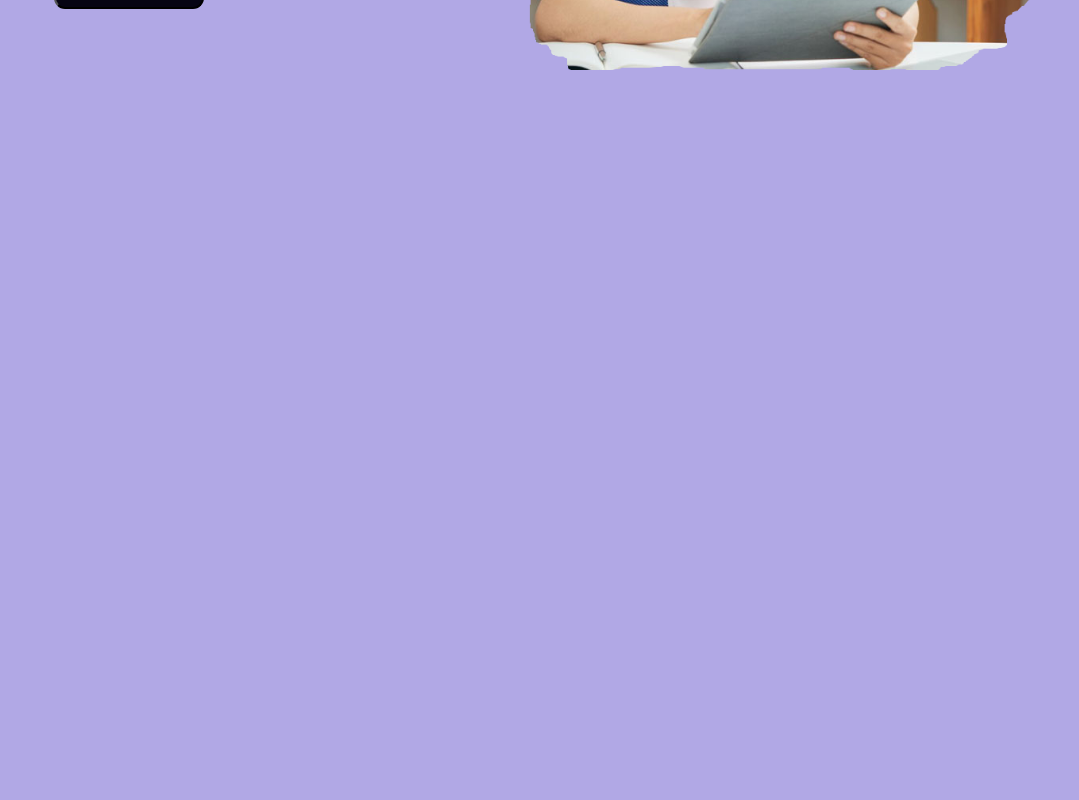
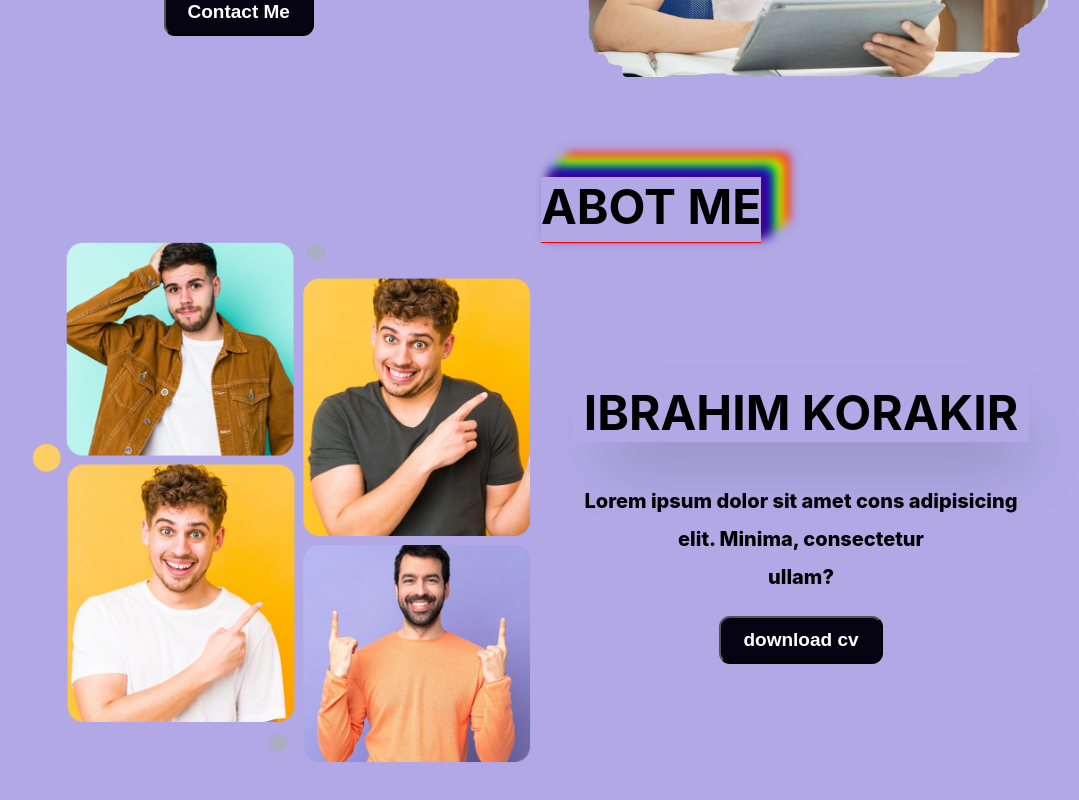
Before and after one commit to ibrahim-koraikir1/Portfolio-Website, a React (Create React App) app: page / in a window 1280 px wide. Shown: the part 424-1224 px from the top of the page, without its empty margins (99-1178 px from the left). Before the commit the page ends 800 px from the top, so only its background shows below. Built offline with nearby package versions, Linux system fonts and the light colour scheme.

Commit message:
about me part

```diff
--- a/src/App.js
+++ b/src/App.js
@@ -2,12 +2,14 @@ import logo from './logo.svg';
 import './App.css';
 import Nav from './componets/nav/Nav';
 import Home from './componets/nav/home/Home';
+import About from './componets/about/About';
 function App() {
   return (
     <div className="App">
 
       <Nav/>
      <Home/>
+     <About/>
     </div>
   );
 }
--- /dev/null
+++ b/src/componets/about/About.js
@@ -0,0 +1,22 @@
+import React from 'react'
+import about from "../../about.png"
+
+import "./about.css"
+
+export default function About() {
+  return (
+    <div className='about-1'>
+        <h1 className='aboutme'> abot me</h1>
+        <div className='img1'>
+            <img src={about}/>
+        </div>
+        <div className='about-me'>
+           <h2>ibrahim korakir</h2>
+           <p>
+           Lorem ipsum dolor sit amet cons adipisicing elit. Minima, consectetur <br/> ullam?
+           </p>
+           <button className='btn'> download cv</button>
+        </div>
+    </div>
+  )
+}
--- /dev/null
+++ b/src/componets/about/about.css
@@ -0,0 +1,52 @@
+.about-1{
+    display: grid;
+    grid-template-columns: repeat(2, 2fr);
+    align-items: center;
+    justify-content: center;
+
+    width: 100%;
+    max-width: 1040px;
+    position: relative;
+    margin: 10rem auto;
+}
+.aboutme{
+    position: absolute;
+    top: -6rem;
+    left: 50%;
+    -webkit-box-shadow: 7px -5px 10px 0px #4B0082, 11px -9px 10px 0px #0000FF, 16px -14px 10px 0px #00FF00, 20px -17px 10px 0px #FFFF00, 24px -19px 10px 0px #FF7F00, 27px -23px 10px 0px #FF0000, 8px 10px 30px 11px rgba(0,0,0,0);
+    box-shadow: 7px -5px 10px 0px #4B0082, 11px -9px 10px 0px #0000FF, 16px -14px 10px 0px #00FF00, 20px -17px 10px 0px #FFFF00, 24px -19px 10px 0px #FF7F00, 27px -23px 10px 0px #FF0000, 8px 10px 30px 11px rgba(0,0,0,0);
+     font-size: 3rem;
+     background-color: transparent;
+     text-transform: uppercase;
+     border-bottom: 1px red solid;
+     padding-bottom: 6px;
+
+}
+.about-1 .about-me{
+    order: 1;
+}
+.about-me{
+    padding: 2rem;
+}
+.img1 img{
+     max-width: 100%;
+     width: 500px;
+}
+.about-me h2{
+    text-transform: uppercase;
+    font-size: 3rem;
+    -webkit-box-shadow: 14px 31px 60px -24px rgba(0,0,0,0.62);
+-moz-box-shadow: 14px 31px 60px -24px rgba(0,0,0,0.62);
+box-shadow: 14px 31px 60px -24px rgba(0,0,0,0.62);
+}
+.about-me p{
+    font-size: 20px;
+    font-weight: 800;
+    line-height: 38px;
+}
+
+@media (max-width: 768px){
+    .about-1{
+        grid-template-columns: repeat(1, 1fr);
+    }
+}
--- a/src/componets/nav/home/home.css
+++ b/src/componets/nav/home/home.css
@@ -2,8 +2,11 @@
     display: grid;
     grid-template-columns: 0.2fr 1fr 1fr;
     position: relative;
+    max-width: 1040px;
     width: 100%;
-    max-width: 90%;
+
+
+    margin: 3rem auto;
 
     align-items: center;
 
```
Also changed, not shown: src/about.png (added).
